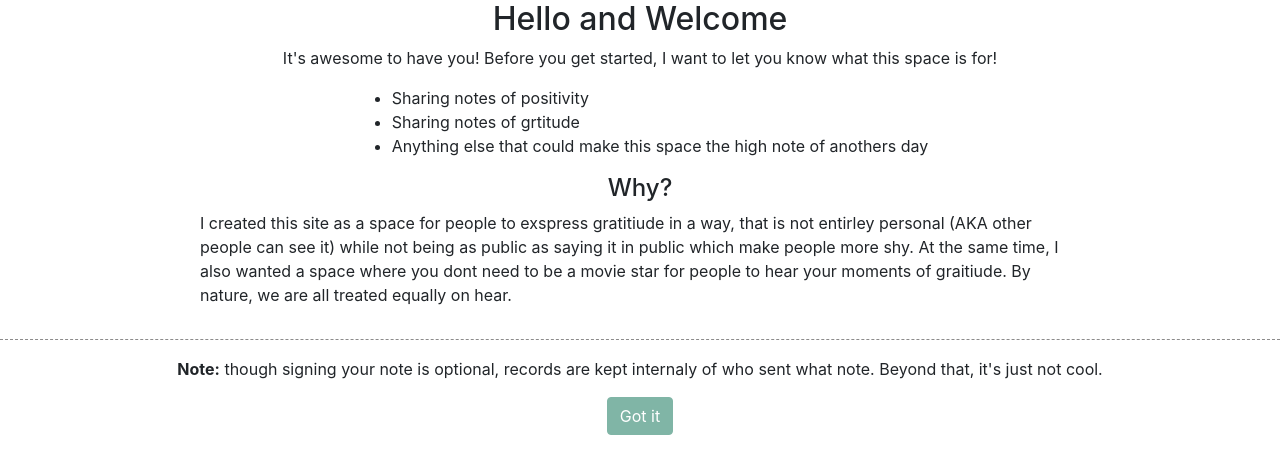
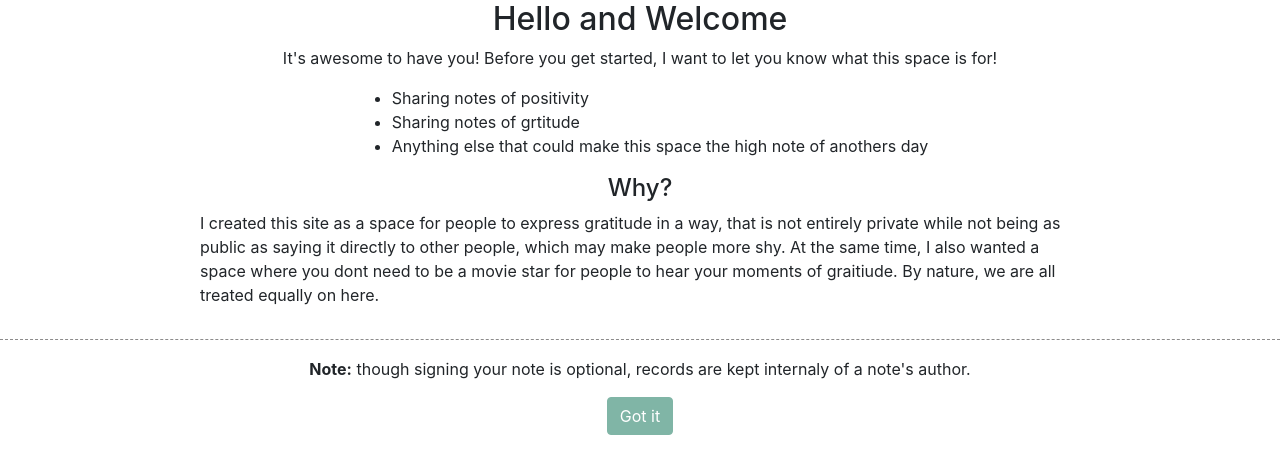
Before and after one commit to bacarpenter/High-Note, a Flask app: template templates/welcome.html in a window 1280 px wide. Shown: the part 64-538 px from the top of the page. Run offline with Flask 2, Linux system fonts and the light colour scheme; the template is opened without the code that fills it, so the values that code supplies are empty; some libraries are stand-ins or nearby versions.

Commit message:
we did it. Status: done :D (again)

```diff
--- a/application.py
+++ b/application.py
@@ -32,7 +32,7 @@ app.config["SESSION_TYPE"] = "filesystem"
 Session(app)
 
 # Open the database
-db = SQL("sqlite:///lessAlone.db")
+db = SQL("sqlite:///highNote.db")
 
 @app.route("/")
 @login_required
--- a/templates/welcome.html
+++ b/templates/welcome.html
@@ -20,13 +20,13 @@
     <h4>Why?</h4>
 </div>
 <div class="middle">
-    <p style="padding-left: 200px; padding-right: 200px;"> I created this site as a space for people to exspress gratitiude in a way, that is not entirley personal (AKA other
-    people can see it) while not being as public as saying it in public which make people more shy. At the same time,
-    I also wanted a space where you dont need to be a movie star for people to hear your moments of graitiude. By nature, we are all treated equally on hear.</p>
+    <p style="padding-left: 200px; padding-right: 200px;"> I created this site as a space for people to express gratitude in a way, that is not entirely private
+    while not being as public as saying it directly to other people, which may make people more shy. At the same time,
+    I also wanted a space where you dont need to be a movie star for people to hear your moments of graitiude. By nature, we are all treated equally on here.</p>
 </div>
 <hr style="border-top: 1px dashed #8c8b8b; height: 1px;"> <!-- <hr> element styling taken from https://bootsnipp.com/snippets/l1vZa -->
 <div class="middle">
-    <p><b>Note:</b> though signing your note is optional, records are kept internaly of who sent what note. Beyond that, it's just not cool.</p>
+    <p><b>Note:</b> though signing your note is optional, records are kept internaly of a note's author.</p>
 </div>
 <div class="middle">
     <a class="btn greenbutton" role="button" href="/">Got it</a>
```
Also changed, not shown: highNote.db (added), images/null.txt (deleted).
